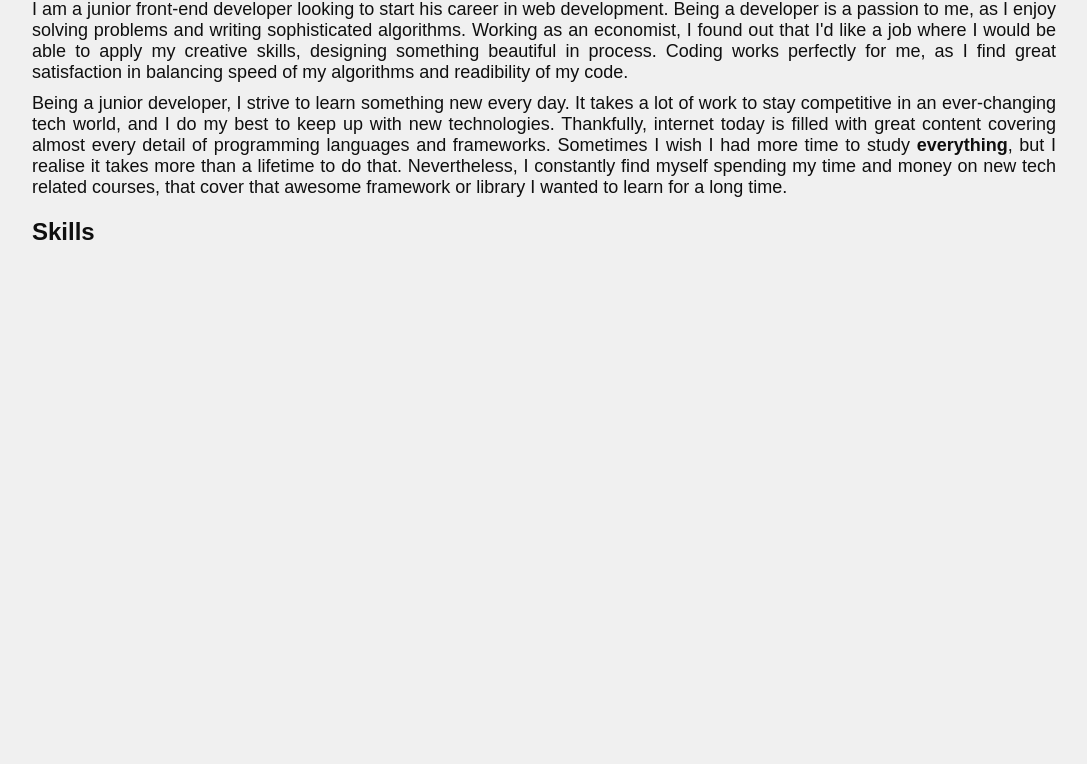
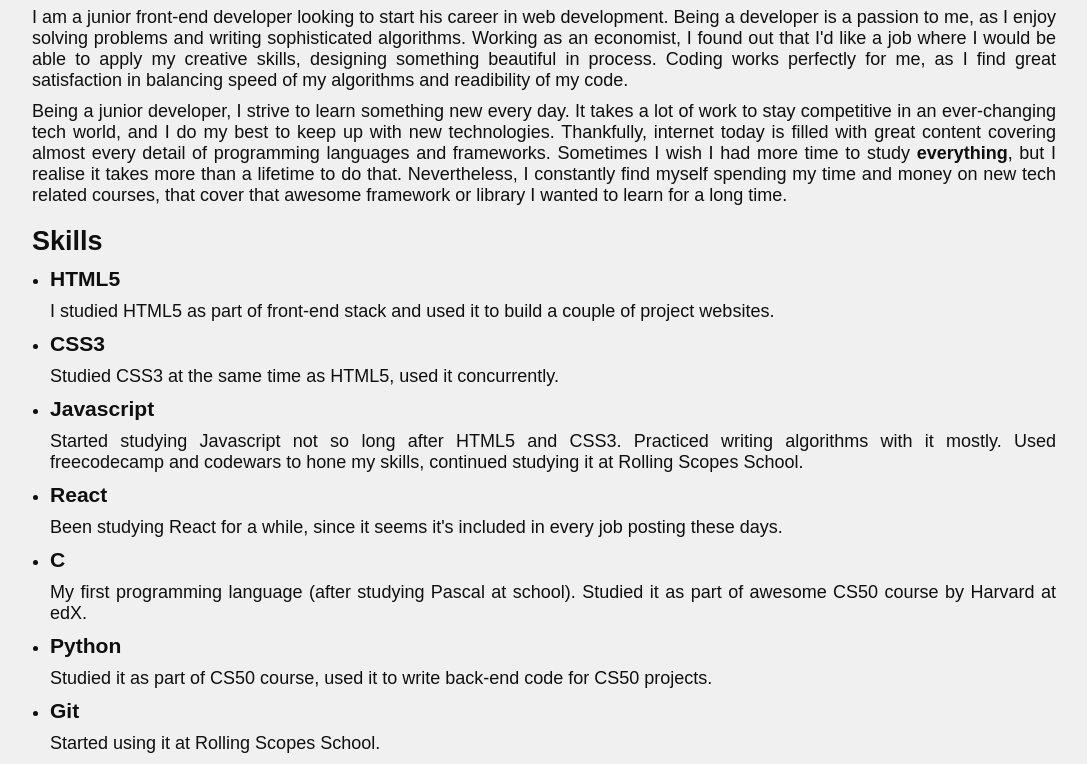
Before and after one commit to MagicCurlyHair/rsschool-codejam1-cv, a plain HTML site: page index.html in a window 1280 px wide. Shown: the part 527-1291 px from the top of the page, without its empty margins (96-1183 px from the left). Before the commit the page ends 800 px from the top, so only its background shows below. Drawn offline with Linux system fonts and the light colour scheme; a web font is replaced by a local one.

Commit message:
feat: skills section added
added new section with description of all my skills

```diff
--- a/index.html
+++ b/index.html
@@ -60,6 +60,35 @@
           <header class="section-header">
             <h2>Skills</h2>
           </header>
+          <ul class="skills-list">
+            <li><h3>HTML5</h3>
+              <p class="page-paragraph">I studied HTML5 as part of front-end stack and used it to build a couple of project websites.</p>
+            </li>
+            <li><h3>CSS3</h3>
+              <p class="page-paragraph">Studied CSS3 at the same time as HTML5, used it concurrently.</p>
+            </li>
+            <li><h3>Javascript</h3>
+              <p class="page-paragraph">Started studying Javascript not so long after HTML5 and CSS3. Practiced writing algorithms
+                with it mostly. Used freecodecamp and codewars to hone my skills, continued studying it at Rolling Scopes School.
+              </p>
+            </li>
+            <li><h3>React</h3>
+              <p class="page-paragraph">Been studying React for a while, since it seems it's included in every
+                job posting these days.
+              </p>
+            </li>
+            <li><h3>C</h3>
+              <p class="page-paragraph">My first programming language (after studying Pascal at school). Studied it as part of
+                awesome CS50 course by Harvard at edX.
+              </p>
+            </li>
+            <li><h3>Python</h3>
+              <p class="page-paragraph">Studied it as part of CS50 course, used it to write back-end code for CS50 projects.</p>
+            </li>
+            <li><h3>Git</h3>
+              <p class="page-paragraph">Started using it at Rolling Scopes School.</p>
+            </li>
+          </ul>
         </section>
       </main>
     </div>
--- a/style.css
+++ b/style.css
@@ -22,6 +22,7 @@
 
 body {
   font-family: 'Raleway', 'Arial', sans-serif;
+  font-size: 1.125em;
   color: #0f0f0f;
   text-align: justify;
   background-color: #f0f0f0;
@@ -43,7 +44,6 @@
 
 .header-paragraph {
   margin: 2px 0;
-  font-size: 1.125em;
 }
 
 .page-section {
@@ -67,7 +67,6 @@
 
 .page-paragraph {
   margin: 10px 0;
-  font-size: 1.125em;
 }
 
 .icons-container {
@@ -95,3 +94,11 @@
   font-weight: normal;
   vertical-align: 30%;
 }
+
+.skills-list {
+  margin-left: 18px;
+}
+
+.skills-list li {
+  margin-bottom: 5px;
+}
```
